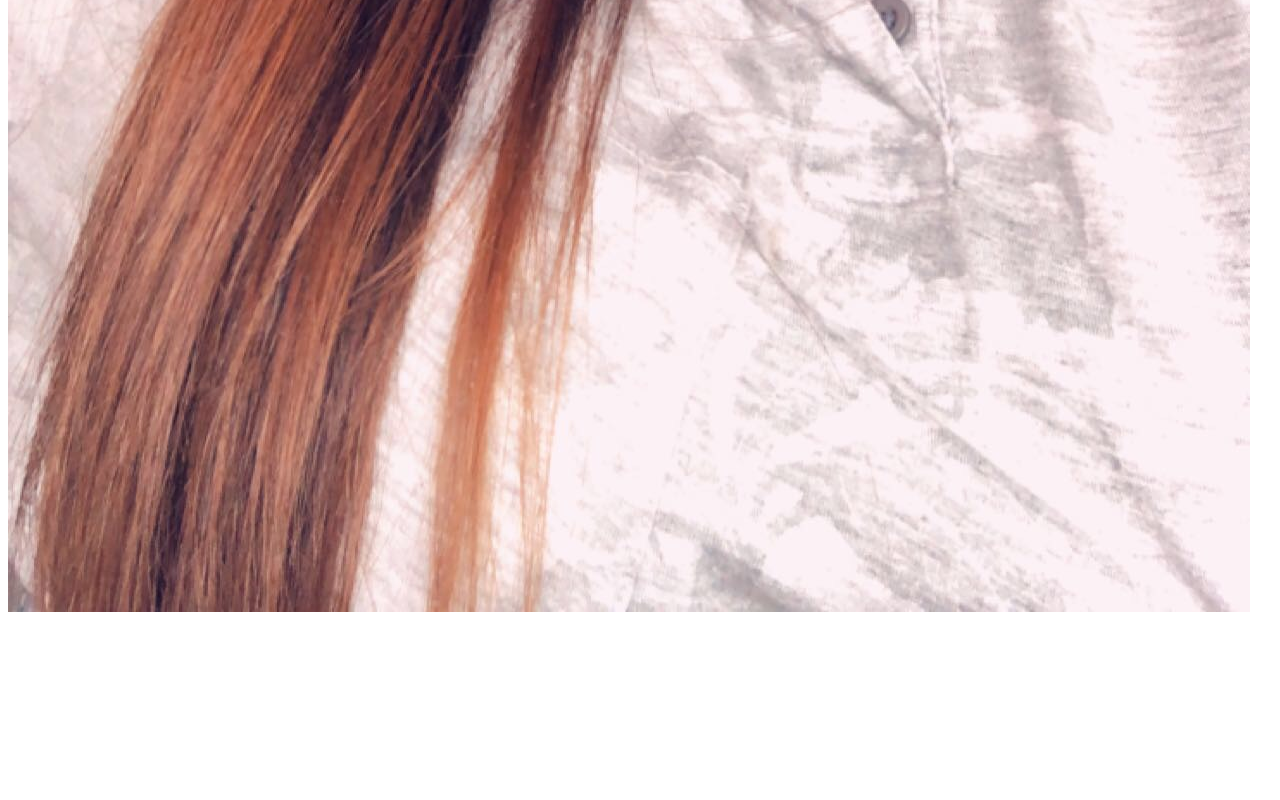
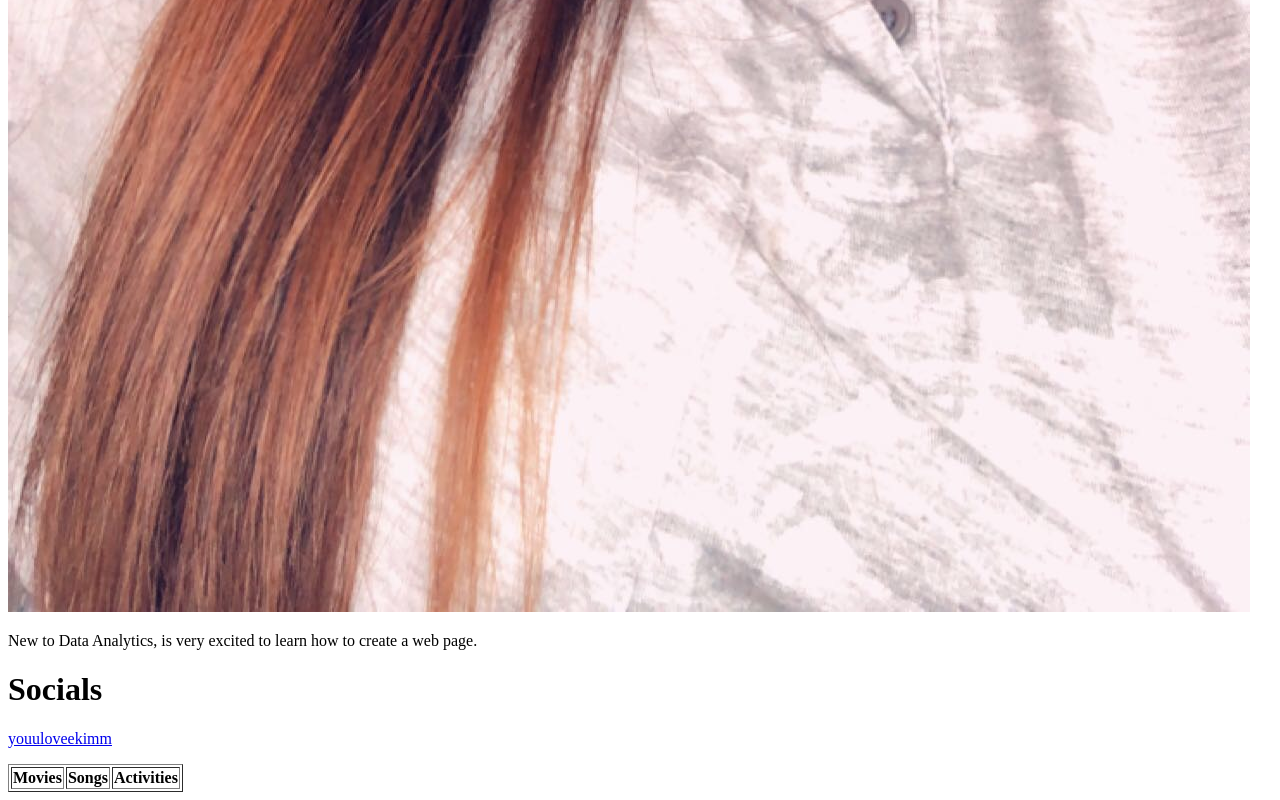
Before and after one commit to kcardenas2/kcardenas2, a plain HTML site: page index.html in a window 1280 px wide. Shown: the part 1604-2404 px from the top of the page. Before the commit the page ends 2228 px from the top, so only its background shows below. Drawn offline with Linux system fonts and the light colour scheme.

Commit message:
add file

```diff
--- a/index.html
+++ b/index.html
@@ -6,7 +6,26 @@
 </head>
 
 <body>
-  <img src="IMG_4414.JPG">
+  <img src="IMG_4414.JPG" alt="Kimberly Cardenas">
+  <p>
+New to Data Analytics, is very excited to learn how
+to create a web page.
+  </p>
+  <h1>Socials</h1>
+<a href="@snapchat" target="_blank">youuloveekimm</a>
+  <ul>
+
+  </ul>
+  <table border="1" >
+    <tr>
+      <th> Movies</th>
+      <th> Songs</th>
+      <th> Activities</th>
+    </tr>
 </body>
 
+
+
+
+
 </html>
```
